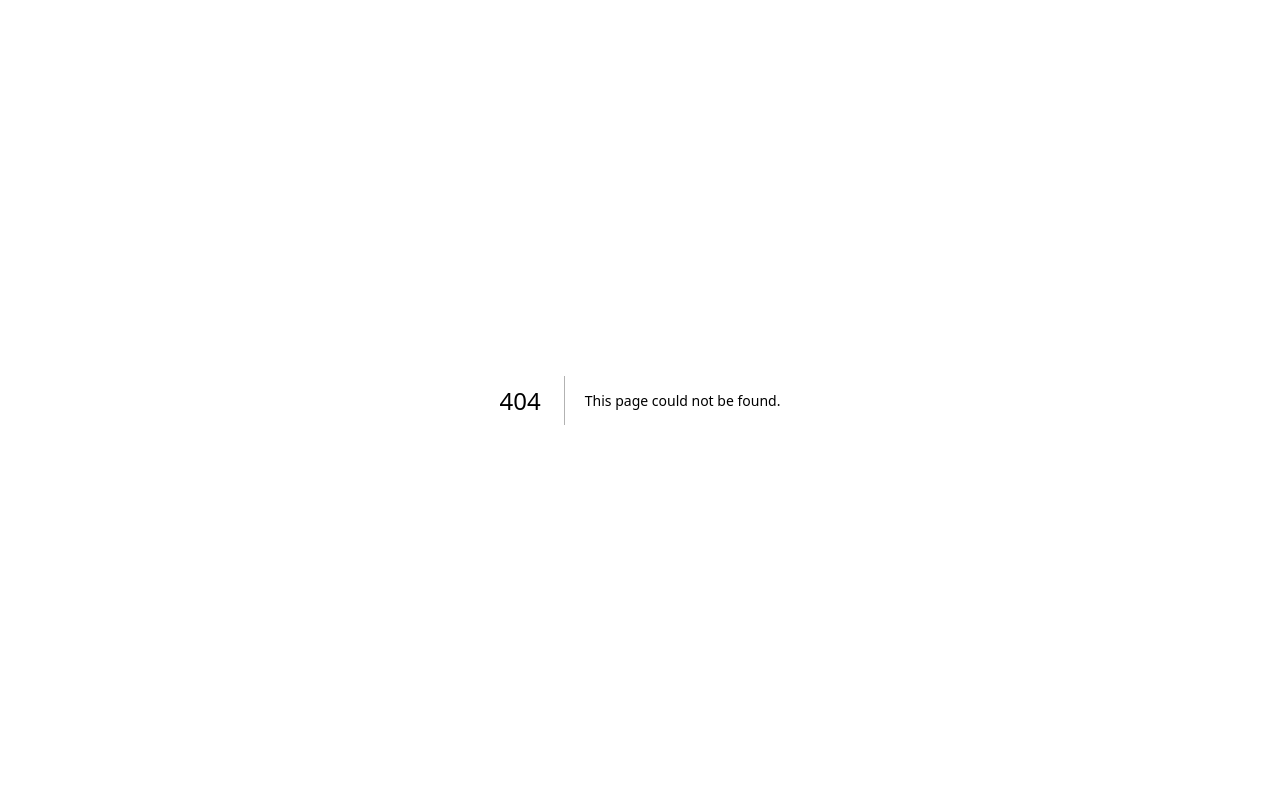
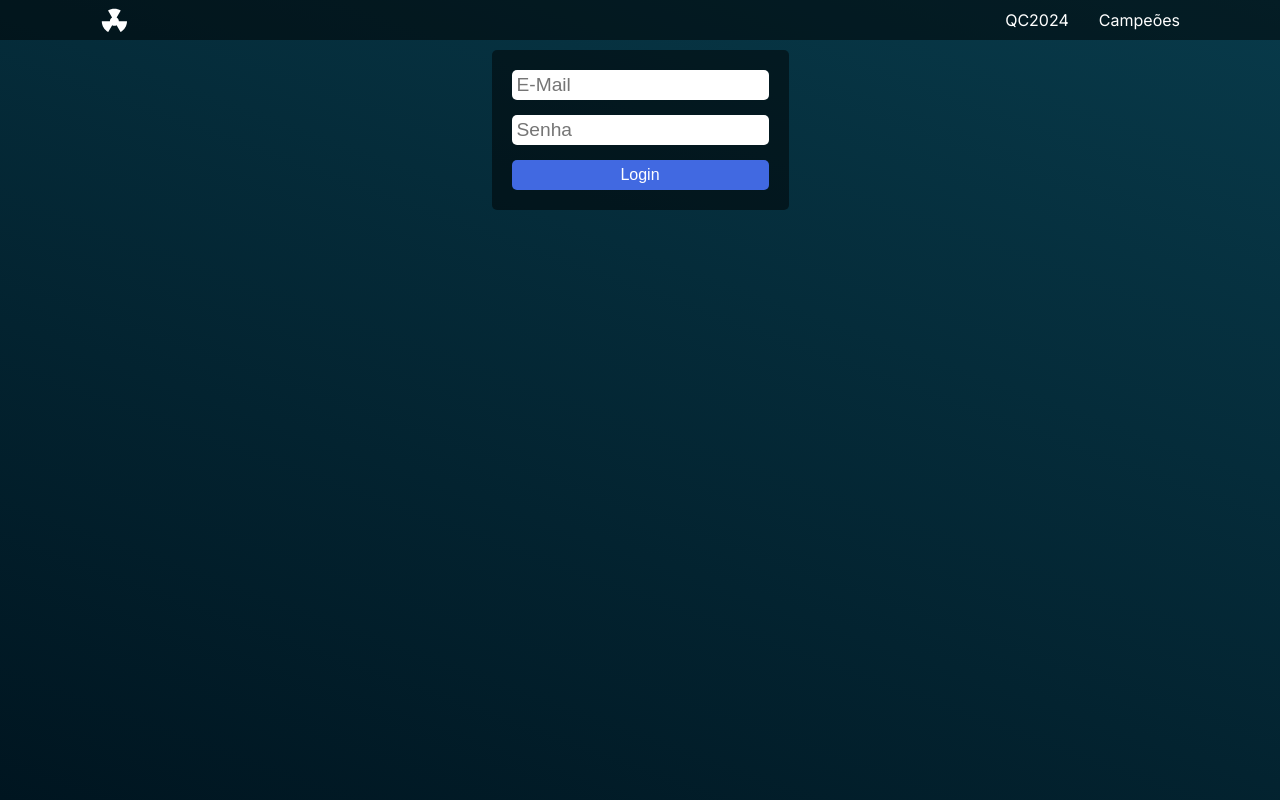
Before and after one commit to jv-demed/qc-2024, a Next.js app: page /login in a window 1280 px wide. Before the commit this address had no page. Built offline with nearby package versions, Linux system fonts and the light colour scheme.

Commit message:
Feat: Sistema de login

```diff
--- a/src/app/campeoes/page.jsx
+++ b/src/app/campeoes/page.jsx
@@ -1,8 +1,8 @@
 'use client'
 
 import { Main } from '@/components/boxes/Main';
+import { HeaderMenu } from '@/components/menu/HeaderMenu';
 import { ChampionList } from '@/components/champions/ChampionList';
-import { HeaderMenu } from '@/components/menu/HeaderMenu';
 
 export default function Campeoes(){
     return(
--- /dev/null
+++ b/src/app/login/page.jsx
@@ -0,0 +1,51 @@
+'use client'
+
+import { useEffect, useState } from 'react';
+import { useRouter } from 'next/navigation';
+import { isLogin, login } from '@/scripts/database/userScripts';
+import { Main } from '@/components/boxes/Main';
+import { HeaderMenu } from '@/components/menu/HeaderMenu';
+import { TextInput } from '@/components/inputs/TextInput';
+import { TransparentBox } from '@/components/boxes/TransparentBox';
+import { ActionButton } from '@/components/buttons/ActionButton';
+import { Form } from '@/components/boxes/Form';
+
+export default function Login(){
+
+    const router = useRouter();
+
+    const [user, setUser] = useState({
+        email: '',
+        password: ''
+    })
+
+    console.log(user);
+
+    return(
+        <Main>
+            <HeaderMenu />
+            <TransparentBox>
+                <Form>
+                    <TextInput
+                        type='email'
+                        text={user.email}
+                        setText={e => setUser({...user, email: e.target.value})}
+                        placeholder='E-Mail'
+                    />
+                    <TextInput
+                        type='password'
+                        text={user.password}
+                        setText={e => setUser({...user, password: e.target.value})}
+                        placeholder='Senha'
+                    />
+                    <ActionButton
+                        name='Login'
+                        type='submit'
+                        width='100%'
+                        action={async () => await login(user, router)}
+                    />
+                </Form>
+            </TransparentBox>
+        </Main>
+    );
+}
--- a/src/assets/palette.js
+++ b/src/assets/palette.js
@@ -1,4 +1,8 @@
 export const palette = {
+    actionButton: {
+        bg: 'royalblue',
+        color: 'white'
+    },
     champBoxes: {
         border: 'white',
         color: 'white',
@@ -26,5 +30,8 @@ export const palette = {
         classified: 'royalblue',
         direct: 'lawngreen',
         eliminated: 'tomato'
+    },
+    transparentBox: {
+        bg: 'rgba(0,0,0,0.5)'
     }
 }
--- /dev/null
+++ b/src/components/boxes/Form.jsx
@@ -0,0 +1,19 @@
+import styled from 'styled-components';
+
+const Styled = styled.form`
+    align-items: center;
+    display: flex;
+    flex-direction: column;
+    gap: 15px;
+    width: 100%;
+`
+
+export function Form({ children }){
+    return(
+        <Styled onSubmit={e => {
+            e.preventDefault();
+        }}>
+            {children}
+        </Styled>
+    )
+}
--- /dev/null
+++ b/src/components/boxes/TransparentBox.jsx
@@ -0,0 +1,19 @@
+import styled from 'styled-components';
+import { palette } from '@/assets/palette';
+
+const Styled = styled.div`
+    background-color: ${palette.transparentBox.bg};
+    border-radius: 5px;
+    display: flex;
+    flex-direction: column;
+    gap: 10px;
+    padding: 20px;
+`
+
+export function TransparentBox({ children }){
+    return(
+        <Styled>
+            {children}
+        </Styled>
+    )
+}
--- /dev/null
+++ b/src/components/buttons/ActionButton.jsx
@@ -0,0 +1,53 @@
+import styled from 'styled-components';
+import { useState } from 'react';
+import { screens } from '@/assets/screens';
+import { palette } from '@/assets/palette';
+import { Loading } from '../elements/Loading';
+
+const Styled = styled.button`
+    align-items: center;
+    background-color: ${palette.actionButton.bg};
+    border: none;
+    border-radius: 5px;
+    cursor: pointer;
+    display: flex;
+    font-size: 1rem;
+    height: 30px;
+    justify-content: center;
+    padding: 0 10px;
+    width: ${props => props.$width};
+    .txt{
+        align-items: center;
+        color: ${palette.actionButton.color};
+        display: flex;
+        gap: 10px;
+    }
+    @media(max-width: ${screens.mobile.px}){
+        height: 45px;
+        width: 100%;
+    }
+`
+
+export function ActionButton({ name, type, icon, width, action, setFlag }){
+
+    const [isLoading, setIsLoading] = useState(false);
+
+    return(
+        <Styled
+            $width={width ? width : 'auto'}
+            type={type ? type : 'button'}
+            onClick={async () => {
+                setIsLoading(true);
+                action && await action();
+                setFlag && setFlag();
+                setIsLoading(false);
+            }}
+        >
+            {!isLoading && <div className='txt'>
+                <span>{name}</span>
+                {icon && <icon.component />}
+            </div>}
+            {isLoading && <Loading />}
+        </Styled>
+    )
+}
--- a/src/components/championship/CurrentChampionshipBox.jsx
+++ b/src/components/championship/CurrentChampionshipBox.jsx
@@ -72,6 +72,7 @@ export function CurrentChampionshipBox(){
                     current={current}
                 />
                 <Calendar
+                    infos={championship}
                     gameData={gameData}
                     playerList={playerList}
                     championList={championList}
--- a/src/components/inputs/TextInput.jsx
+++ b/src/components/inputs/TextInput.jsx
@@ -14,12 +14,13 @@ const Styled = styled.input`
     }
 `
 
-export function TextInput({ text, setText }){
+export function TextInput({ type, text, setText, placeholder }){
     return(
         <Styled
+            type={type ? type : 'text'}
             value={text}
             onChange={setText}
-            placeholder='Buscar...'
+            placeholder={placeholder ? placeholder : '...'}
         />
     );
 }
--- /dev/null
+++ b/src/scripts/database/userScripts.js
@@ -0,0 +1,30 @@
+import { supabase } from '@/services/supabaseService';
+
+const token = 'sb-gslgflzuxvsngdyoutwr-auth-token';
+
+export function getUser(){
+    if(typeof localStorage != 'undefined'){
+        const session = JSON.parse(localStorage.getItem(token));
+        if(session){
+            return session.user;
+        }
+    }return null;
+}
+
+export function isLogin(){
+    if(typeof localStorage != 'undefined'){
+        const session = JSON.parse(localStorage.getItem(token));
+        if(session){
+            return true;
+        }
+    }return false;
+}
+
+export async function login(user, router){
+    const { error } = await supabase.auth.signInWithPassword(user);
+    if(error){
+        console.log(`Erro ao logar:\n${error}`);
+    }else{
+        router.push('/');
+    }
+}
```
Also changed, not shown: src/app/registros/[id]/page.jsx (added, +23 -0 lines), src/components/championship/Calendar.jsx (+8 -2 lines).
